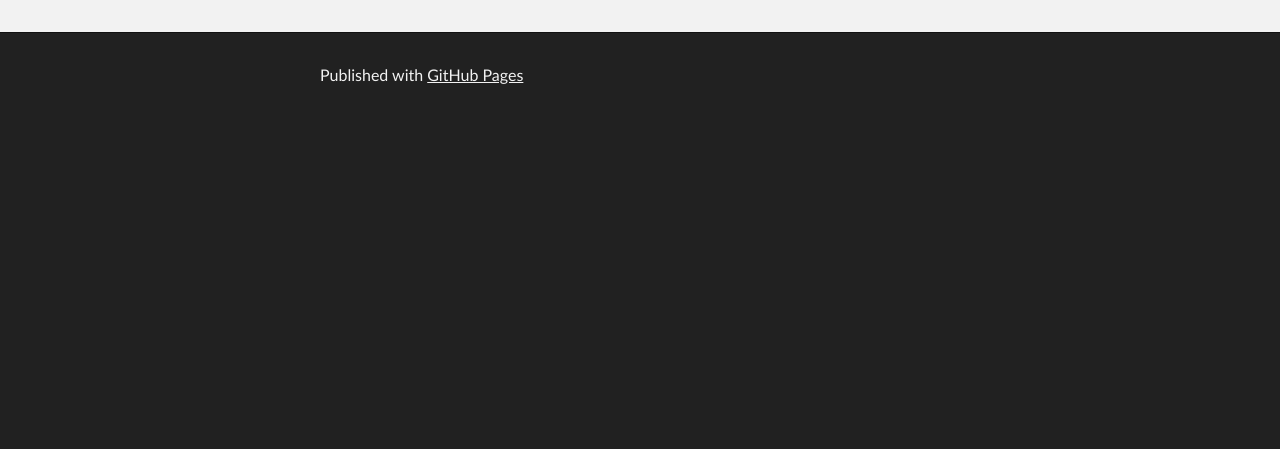
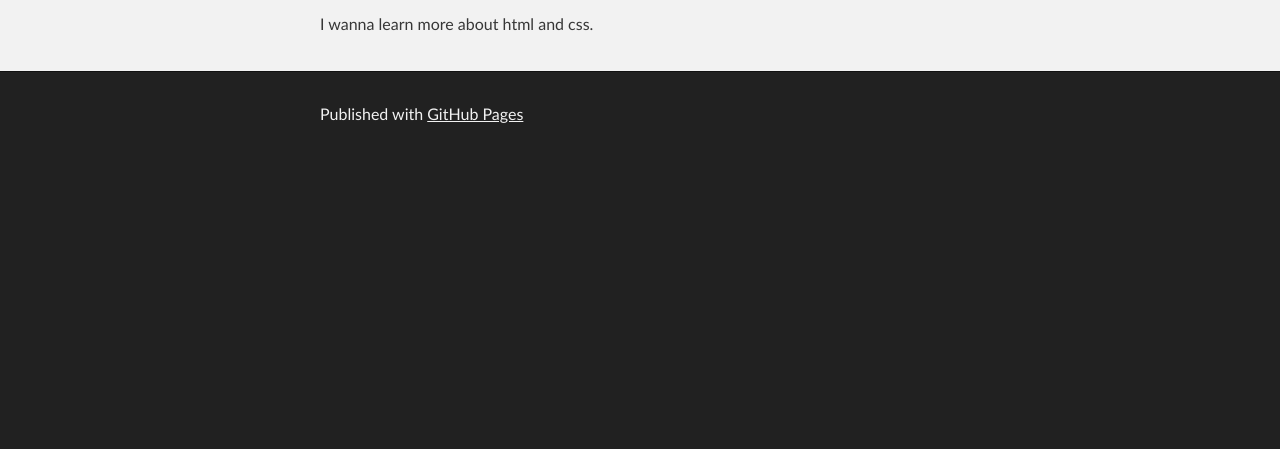
Before and after one commit to Lyken17/shihou.github.io, a plain HTML site: page index.html in a window 1280 px wide. Shown: the part 351-800 px from the top of the page. Drawn offline with Linux system fonts and the light colour scheme.

Commit message:
Some small changes

```diff
--- a/index.html
+++ b/index.html
@@ -29,8 +29,8 @@
       <section id="main_content" class="inner">
         <h1>
 <a id="shihougithubio" class="anchor" href="#shihougithubio" aria-hidden="true"><span class="octicon octicon-link"></span></a>shihou.github.io</h1>
-
 <p>ShiHou's Blog</p>
+<p>I wanna learn more about html and css.</p>
       </section>
     </div>
 
```
